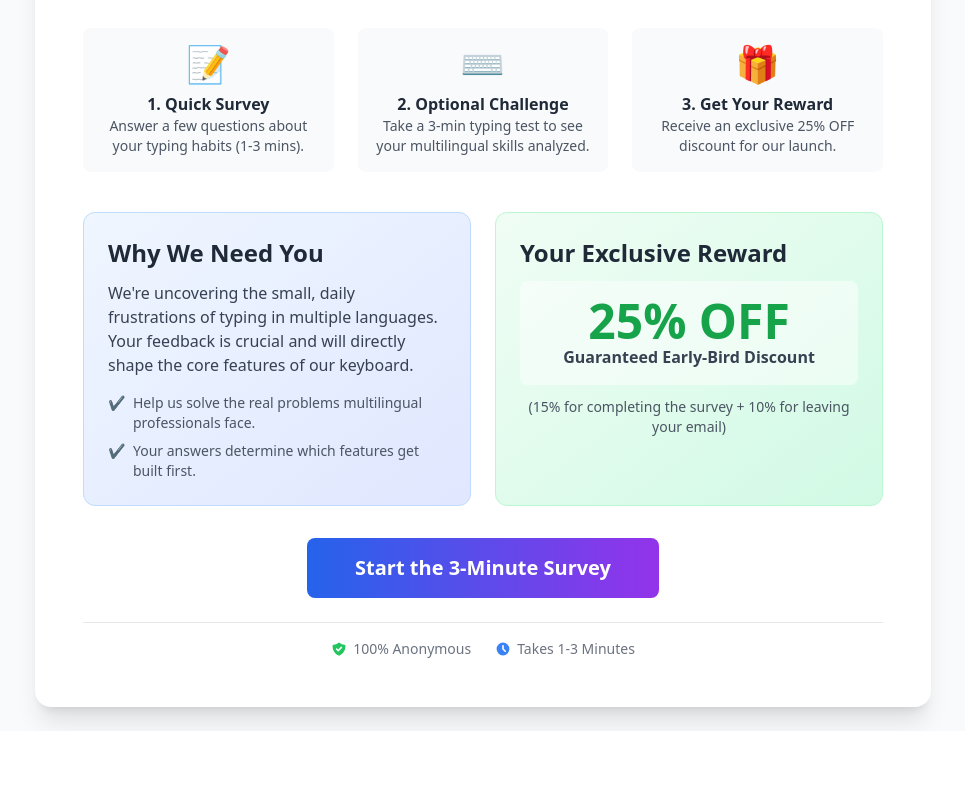
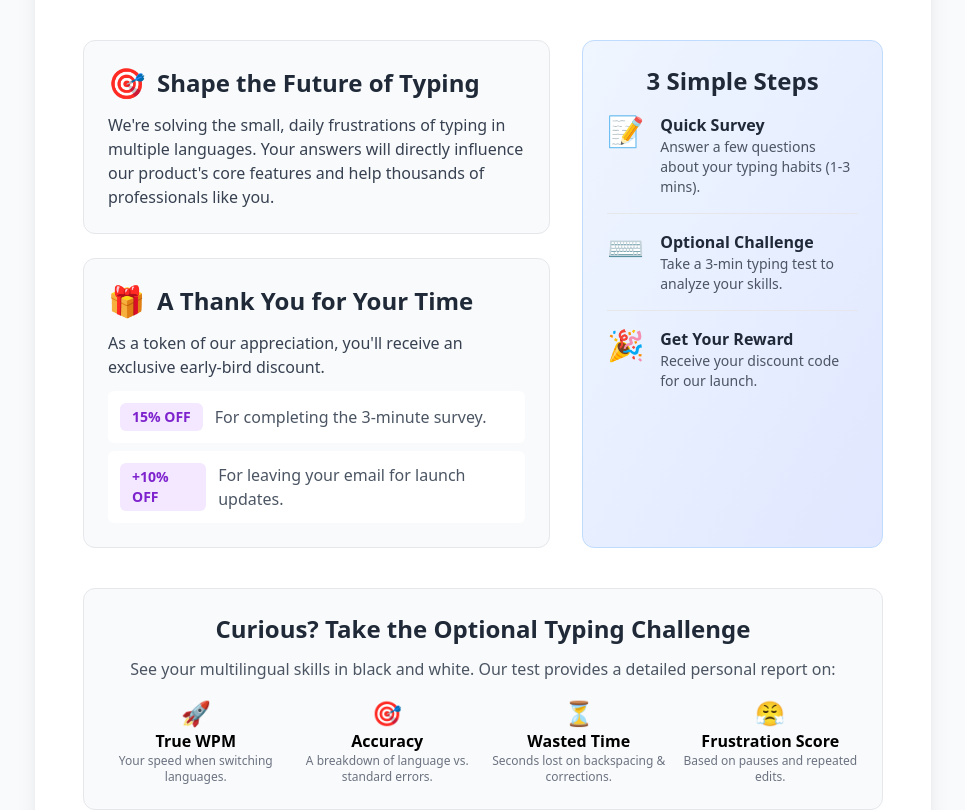
Before and after one commit to TypeSwitchLTD/typeswitch-form, a React (Vite) app: page / in a window 1280 px wide. Shown: the part 240-1050 px from the top of the page, without its empty margins (157-1122 px from the left). Before the commit the page ends 971 px from the top, so only its background shows below. Built offline with nearby package versions, Linux system fonts and the light colour scheme.

Commit message:
Updated WelcomeScreen.tsx

```diff
--- a/src/components/WelcomeScreen.tsx
+++ b/src/components/WelcomeScreen.tsx
@@ -21,64 +21,101 @@ const WelcomeScreen: React.FC<Props> = ({ onNext, onAdminClick }) => {
         </div>
 
         {/* Header */}
-        <div className="text-center mb-8">
-            <h1 className="text-4xl md:text-5xl font-extrabold mb-3 bg-gradient-to-r from-blue-600 via-purple-600 to-pink-600 bg-clip-text text-transparent">
+        <div className="text-center mb-10">
+            <h1 className="text-4xl md:text-5xl font-extrabold mb-4 bg-gradient-to-r from-blue-600 via-purple-600 to-pink-600 bg-clip-text text-transparent">
               Is Your Keyboard Working Against You?
             </h1>
-            <p className="text-lg md:text-xl text-gray-600 max-w-2xl mx-auto">
-              Help us build the ultimate multilingual keyboard and get a huge discount.
+            <p className="text-lg md:text-xl text-gray-600 max-w-3xl mx-auto mt-4">
+              Help us build the ultimate multilingual keyboard. Your feedback will shape its future.
             </p>
         </div>
 
-        {/* 3 Simple Steps */}
-        <div className="grid grid-cols-1 md:grid-cols-3 gap-6 text-center mb-10">
-            <div className="bg-gray-50 p-4 rounded-lg">
-                <div className="text-4xl mb-2">📝</div>
-                <h3 className="font-semibold text-gray-800">1. Quick Survey</h3>
-                <p className="text-sm text-gray-600">Answer a few questions about your typing habits (1-3 mins).</p>
+        {/* Main Content Grid */}
+        <div className="grid grid-cols-1 lg:grid-cols-5 gap-8 mb-10">
+            {/* Left Section - The "Why" */}
+            <div className="lg:col-span-3 space-y-6">
+                <div className="bg-gray-50 p-6 rounded-xl border transition-all hover:shadow-lg hover:border-blue-200">
+                    <h2 className="text-2xl font-bold text-gray-800 mb-3 flex items-center">
+                        <span className="text-3xl mr-3">🎯</span> Shape the Future of Typing
+                    </h2>
+                    <p className="text-gray-700">
+                        We're solving the small, daily frustrations of typing in multiple languages. Your answers will directly influence our product's core features and help thousands of professionals like you.
+                    </p>
                 </div>
-            <div className="bg-gray-50 p-4 rounded-lg">
-                <div className="text-4xl mb-2">⌨️</div>
-                <h3 className="font-semibold text-gray-800">2. Optional Challenge</h3>
-                <p className="text-sm text-gray-600">Take a 3-min typing test to see your multilingual skills analyzed.</p>
+                 <div className="bg-gray-50 p-6 rounded-xl border transition-all hover:shadow-lg hover:border-purple-200">
+                    <h2 className="text-2xl font-bold text-gray-800 mb-3 flex items-center">
+                        <span className="text-3xl mr-3">🎁</span> A Thank You for Your Time
+                    </h2>
+                    <p className="text-gray-700 mb-3">As a token of our appreciation, you'll receive an exclusive early-bird discount.</p>
+                    <div className="space-y-2">
+                        <div className="bg-white p-3 rounded-md flex items-center">
+                            <span className="bg-purple-100 text-purple-700 font-bold px-3 py-1 rounded-md text-sm">15% OFF</span>
+                            <span className="ml-3 text-gray-600">For completing the 3-minute survey.</span>
                         </div>
-            <div className="bg-gray-50 p-4 rounded-lg">
-                <div className="text-4xl mb-2">🎁</div>
-                <h3 className="font-semibold text-gray-800">3. Get Your Reward</h3>
-                <p className="text-sm text-gray-600">Receive an exclusive 25% OFF discount for our launch.</p>
+                        <div className="bg-white p-3 rounded-md flex items-center">
+                            <span className="bg-purple-100 text-purple-700 font-bold px-3 py-1 rounded-md text-sm">+10% OFF</span>
+                            <span className="ml-3 text-gray-600">For leaving your email for launch updates.</span>
+                        </div>
+                    </div>
                 </div>
             </div>
 
-        {/* Main Content Grid */}
-        <div className="grid grid-cols-1 lg:grid-cols-2 gap-6 items-center mb-8">
-            {/* Left Card - Why we need you */}
-            <div className="bg-gradient-to-br from-blue-50 to-indigo-100 p-6 rounded-xl border border-blue-200 h-full">
-                <h2 className="text-2xl font-bold text-gray-800 mb-3">Why We Need You</h2>
-                <p className="text-gray-700 mb-4">
-                    We're uncovering the small, daily frustrations of typing in multiple languages. Your feedback is crucial and will directly shape the core features of our keyboard.
-                </p>
-                <ul className="space-y-2 text-sm">
-                    <li className="flex items-start">
-                        <span className="text-green-500 mr-2">✔️</span>
-                        <span className="text-gray-600">Help us solve the real problems multilingual professionals face.</span>
-                    </li>
-                     <li className="flex items-start">
-                        <span className="text-green-500 mr-2">✔️</span>
-                        <span className="text-gray-600">Your answers determine which features get built first.</span>
-                    </li>
-                </ul>
+            {/* Right Section - The Process */}
+            <div className="lg:col-span-2 bg-gradient-to-br from-blue-50 to-indigo-100 p-6 rounded-xl border border-blue-200">
+                 <h2 className="text-2xl font-bold text-gray-800 mb-4 text-center">3 Simple Steps</h2>
+                 <div className="space-y-4">
+                    <div className="flex items-start">
+                        <div className="text-3xl mr-4">📝</div>
+                        <div>
+                            <h3 className="font-semibold text-gray-800">Quick Survey</h3>
+                            <p className="text-sm text-gray-600">Answer a few questions about your typing habits (1-3 mins).</p>
+                        </div>
+                    </div>
+                    <hr/>
+                    <div className="flex items-start">
+                        <div className="text-3xl mr-4">⌨️</div>
+                        <div>
+                            <h3 className="font-semibold text-gray-800">Optional Challenge</h3>
+                            <p className="text-sm text-gray-600">Take a 3-min typing test to analyze your skills.</p>
+                        </div>
+                    </div>
+                    <hr/>
+                    <div className="flex items-start">
+                        <div className="text-3xl mr-4">🎉</div>
+                        <div>
+                            <h3 className="font-semibold text-gray-800">Get Your Reward</h3>
+                            <p className="text-sm text-gray-600">Receive your discount code for our launch.</p>
+                        </div>
+                    </div>
+                 </div>
+            </div>
         </div>
 
-            {/* Right Card - The Reward */}
-            <div className="bg-gradient-to-br from-green-50 to-emerald-100 p-6 rounded-xl border border-green-200 h-full">
-                <h2 className="text-2xl font-bold text-gray-800 mb-3">Your Exclusive Reward</h2>
-                <div className="text-center bg-white/50 p-4 rounded-lg">
-                    <div className="text-5xl font-bold text-green-600">25% OFF</div>
-                    <p className="text-gray-700 font-semibold">Guaranteed Early-Bird Discount</p>
+        {/* Optional Typing Challenge Details */}
+        <div className="bg-gray-50 p-6 rounded-xl border mb-10">
+            <h2 className="text-2xl font-bold text-gray-800 mb-3 text-center">Curious? Take the Optional Typing Challenge</h2>
+            <p className="text-center text-gray-600 mb-4">See your multilingual skills in black and white. Our test provides a detailed personal report on:</p>
+            <div className="grid grid-cols-2 md:grid-cols-4 gap-4 text-center">
+                <div>
+                    <div className="text-2xl">🚀</div>
+                    <h4 className="font-semibold">True WPM</h4>
+                    <p className="text-xs text-gray-500">Your speed when switching languages.</p>
                 </div>
-                <p className="text-center text-sm text-gray-600 mt-3">
-                    (15% for completing the survey + 10% for leaving your email)
-                </p>
+                 <div>
+                    <div className="text-2xl">🎯</div>
+                    <h4 className="font-semibold">Accuracy</h4>
+                    <p className="text-xs text-gray-500">A breakdown of language vs. standard errors.</p>
+                </div>
+                 <div>
+                    <div className="text-2xl">⏳</div>
+                    <h4 className="font-semibold">Wasted Time</h4>
+                    <p className="text-xs text-gray-500">Seconds lost on backspacing & corrections.</p>
+                </div>
+                 <div>
+                    <div className="text-2xl">😤</div>
+                    <h4 className="font-semibold">Frustration Score</h4>
+                    <p className="text-xs text-gray-500">Based on pauses and repeated edits.</p>
+                </div>
             </div>
         </div>
 
@@ -86,14 +123,11 @@ const WelcomeScreen: React.FC<Props> = ({ onNext, onAdminClick }) => {
         <div className="text-center">
             <button
               onClick={onNext}
-              className="w-full md:w-auto bg-gradient-to-r from-blue-600 to-purple-600 text-white py-4 px-12 rounded-lg font-bold text-xl hover:shadow-xl transition-all transform hover:scale-105"
+              className="w-full md:w-auto bg-gradient-to-r from-blue-600 to-purple-600 text-white py-4 px-12 rounded-lg font-bold text-xl hover:shadow-xl transition-all duration-300 transform hover:scale-105"
             >
               Start the 3-Minute Survey
             </button>
-        </div>
-
-        {/* Trust Badges */}
-        <div className="mt-6 border-t pt-4 flex items-center justify-center space-x-6 text-sm text-gray-500">
+            <div className="mt-6 flex items-center justify-center space-x-6 text-sm text-gray-500">
                 <div className="flex items-center space-x-1.5">
                     <svg className="w-4 h-4 text-green-500" fill="currentColor" viewBox="0 0 20 20"><path fillRule="evenodd" d="M2.166 4.999A11.954 11.954 0 0010 1.944 11.954 11.954 0 0017.834 5c.11.65.166 1.32.166 2.001 0 5.225-3.34 9.67-8 11.317C5.34 16.67 2 12.225 2 7c0-.682.057-1.35.166-2.001zm11.541 3.708a1 1 0 00-1.414-1.414L9 10.586 7.707 9.293a1 1 0 00-1.414 1.414l2 2a1 1 0 001.414 0l4-4z" clipRule="evenodd" /></svg>
                     <span>100% Anonymous</span>
@@ -105,6 +139,7 @@ const WelcomeScreen: React.FC<Props> = ({ onNext, onAdminClick }) => {
             </div>
         </div>
       </div>
+    </div>
   );
 };
 
```
Lines whose indentation alone changed are shown as unchanged.
